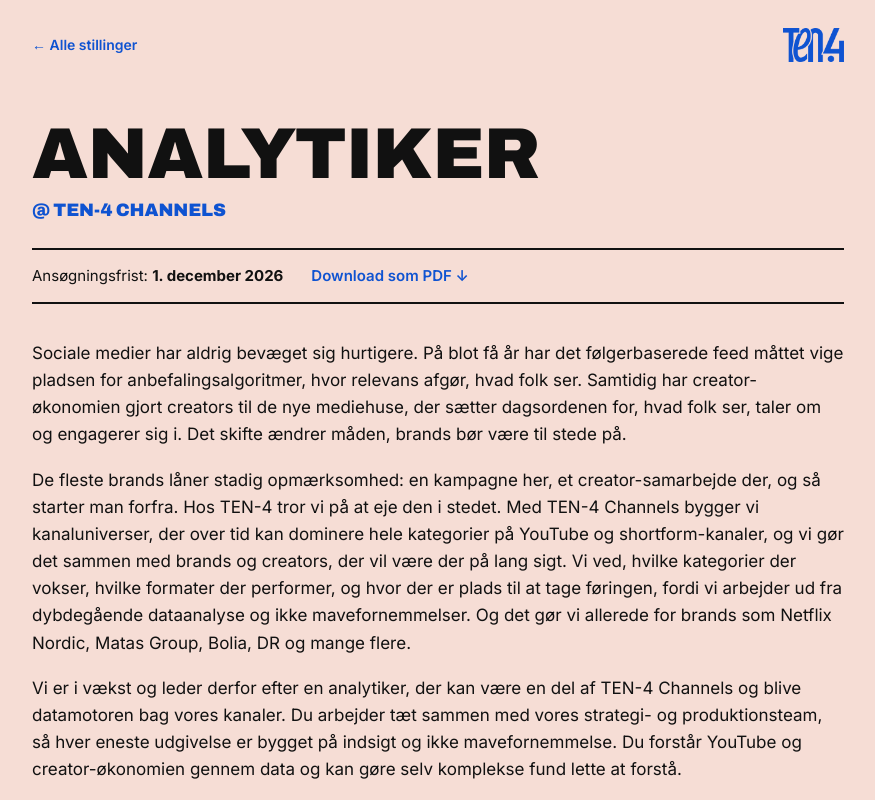
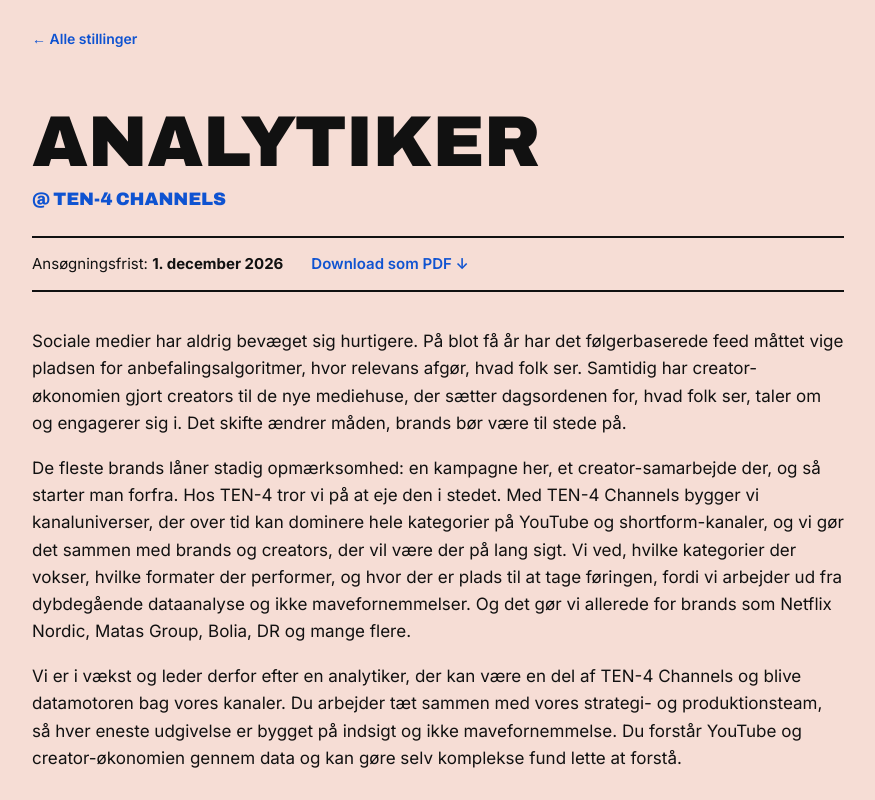
Before and after one commit to swienty-sof/TEN-4-jobs, a plain HTML site: page analytiker/index.html in a window 1280 px wide. Shown: the top 800 px of the page, without its empty margins (202-1077 px from the left). Drawn offline with Linux system fonts and the light colour scheme.

Commit message:
Fjern logo i header

```diff
--- a/analytiker/index.html
+++ b/analytiker/index.html
@@ -19,7 +19,6 @@
 <body>
 <header class="top"><div class="wrap">
   <a class="back" href="../">← Alle stillinger</a>
-  <a href="https://ten4.ink" class="logo" aria-label="TEN-4"><img src="../assets/logo.png" alt="TEN-4"></a>
 </div></header>
 <main class="wrap job">
   <h1 class="wide">ANALYTIKER</h1>
```
Also changed, not shown: index.html (+0 -1 lines), office-manager/index.html (+0 -1 lines), senior-partnership-manager/index.html (+0 -1 lines).
